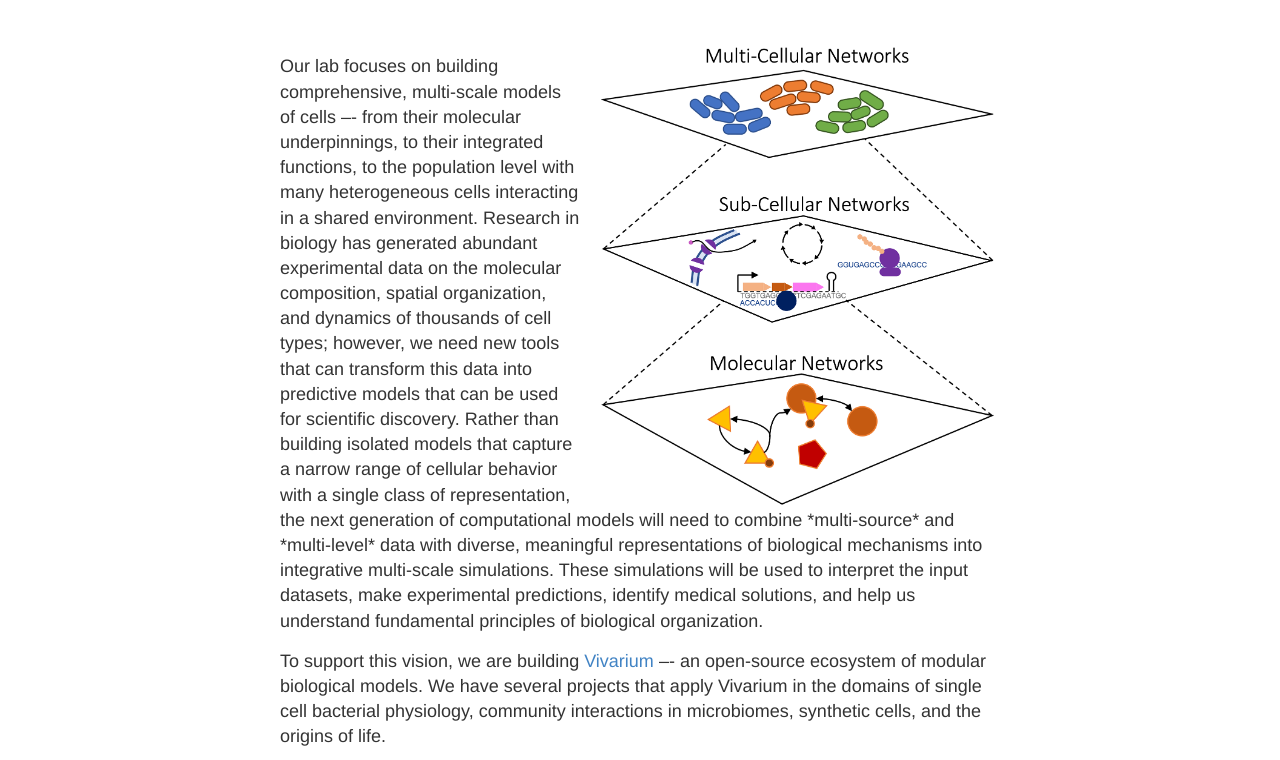
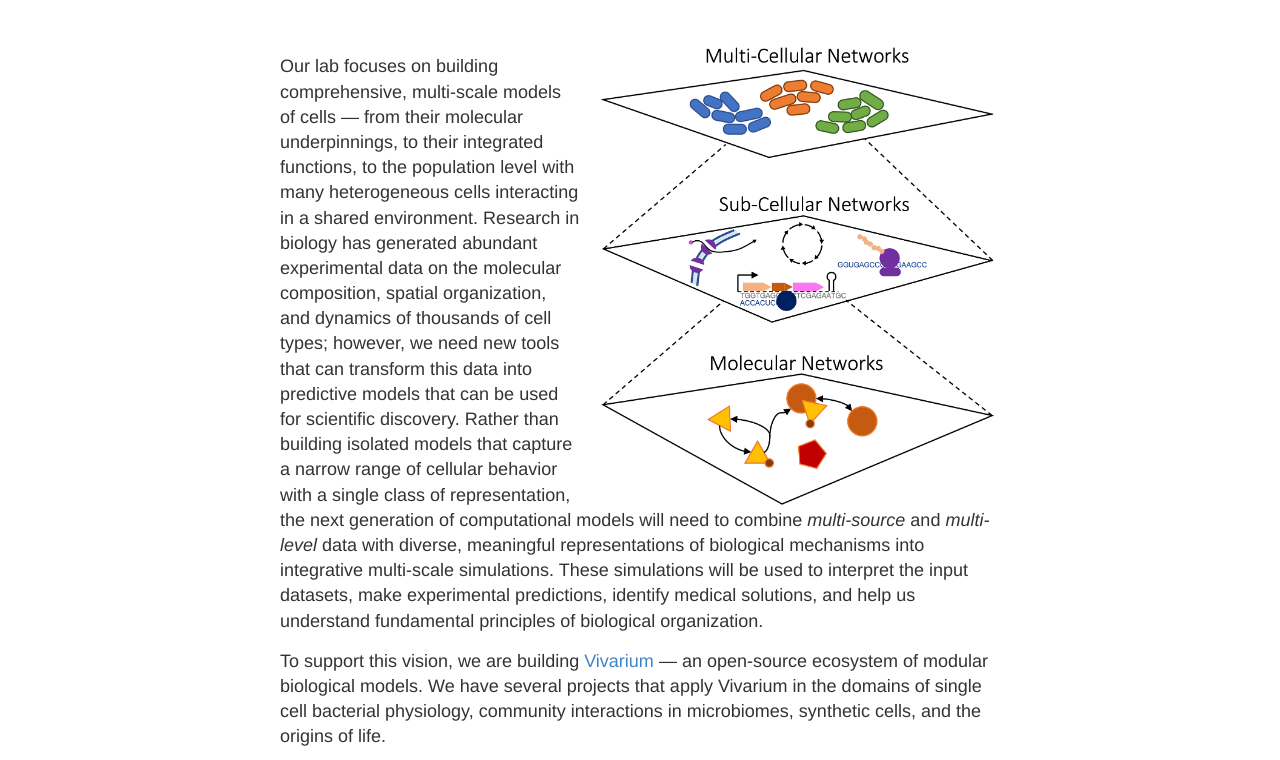
Before and after one commit to eagmon/eagmon.github.io, a Jekyll site: the page built from index.md, in a window 1280 px wide. Shown: the part 162-922 px from the top of the page. Built offline with Jekyll 4.4.1, drawn with Linux system fonts in a browser that asks for light colours.

Commit message:
Fix em-dashes and italics on main page
Replace en-dash+hyphen "–-" with proper em-dashes and switch
*multi-source*/*multi-level* to <em> so they italicize inside the raw HTML block.

Co-Authored-By: Claude Opus 4.8 (1M context) <noreply@anthropic.com>

```diff
--- a/index.md
+++ b/index.md
@@ -6,20 +6,20 @@ layout: default
     <img class="float-right" src="https://raw.githubusercontent.com/eagmon/eagmon.github.io/master/images/multiscale_network.png" alt="MultiscaleNetwork" width="400" />
 
     <p>
-    Our lab focuses on building comprehensive, multi-scale models of cells –- from their molecular underpinnings,
+    Our lab focuses on building comprehensive, multi-scale models of cells — from their molecular underpinnings,
     to their integrated functions, to the population level with many heterogeneous cells interacting in a shared environment.
     Research in biology has generated abundant experimental data on the molecular composition,
     spatial organization, and dynamics of thousands of cell types; however, we need new tools that can transform this data
     into predictive models that can be used for scientific discovery. Rather than building isolated models that capture a
     narrow range of cellular behavior with a single class of representation, the next generation of computational models
-    will need to combine *multi-source* and *multi-level* data with diverse, meaningful representations of biological
+    will need to combine <em>multi-source</em> and <em>multi-level</em> data with diverse, meaningful representations of biological
     mechanisms into integrative multi-scale simulations. These simulations will be used to interpret the input datasets,
     make experimental predictions, identify medical solutions, and help us understand fundamental principles of biological
     organization.
     </p>
 
     <p>
-    To support this vision, we are building <a href="https://github.com/vivarium-collective">Vivarium</a> –- an open-source
+    To support this vision, we are building <a href="https://github.com/vivarium-collective">Vivarium</a> — an open-source
     ecosystem of modular biological models. We have several projects that apply Vivarium in the domains of single cell
     bacterial physiology, community interactions in microbiomes, synthetic cells, and the origins of life.
     </p>
```
